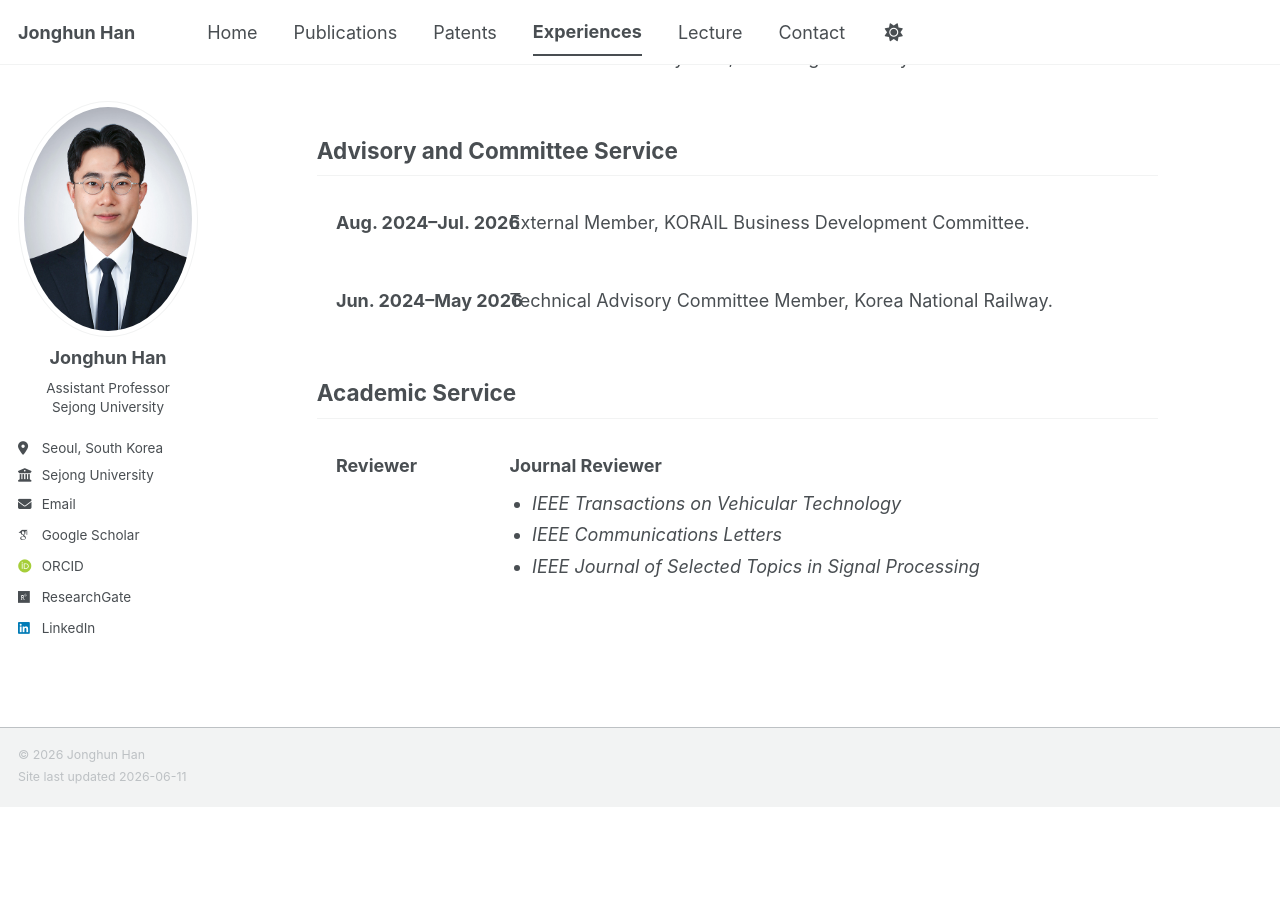
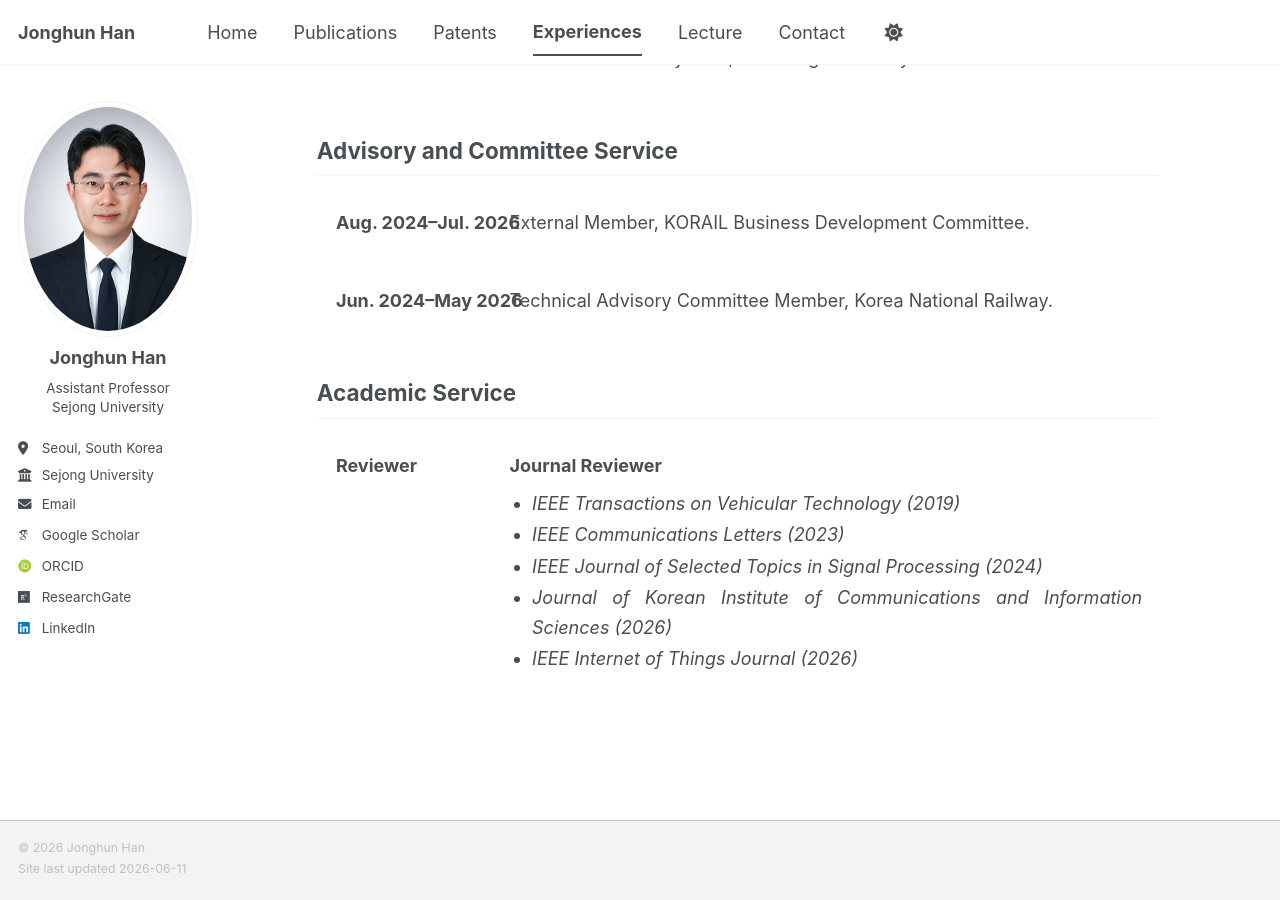
Before and after one commit to icnsl/icnsl.github.io, a Jekyll site: the page built from _pages/experiences.md, in a window 1280 px wide and 900 px high, scrolled down 1406 px. Built offline with Jekyll 4.4.1, drawn with Linux system fonts in a browser that asks for light colours; some web fonts are replaced; a script bundle is joined from its source files by our own code; library files that are not in the unit come from our copies; before the commit the page ends 2213 px from its top, so only the background shows below that.

Commit message:
Update experiences.md

```diff
--- a/_pages/experiences.md
+++ b/_pages/experiences.md
@@ -133,9 +133,11 @@ author_profile: true
   <div class="cv-body">
     <span class="cv-title">Journal Reviewer</span>
     <ul class="cv-details">
-      <li><em>IEEE Transactions on Vehicular Technology</em></li>
-      <li><em>IEEE Communications Letters</em></li>
-      <li><em>IEEE Journal of Selected Topics in Signal Processing</em></li>
+      <li><em>IEEE Transactions on Vehicular Technology (2019) </em></li>
+      <li><em>IEEE Communications Letters (2023) </em></li>
+      <li><em>IEEE Journal of Selected Topics in Signal Processing (2024) </em></li>
+      <li><em>Journal of Korean Institute of Communications and Information Sciences (2026)</em></li>
+      <li><em>IEEE Internet of Things Journal (2026)</em></li>
     </ul>
   </div>
 </div>
```
